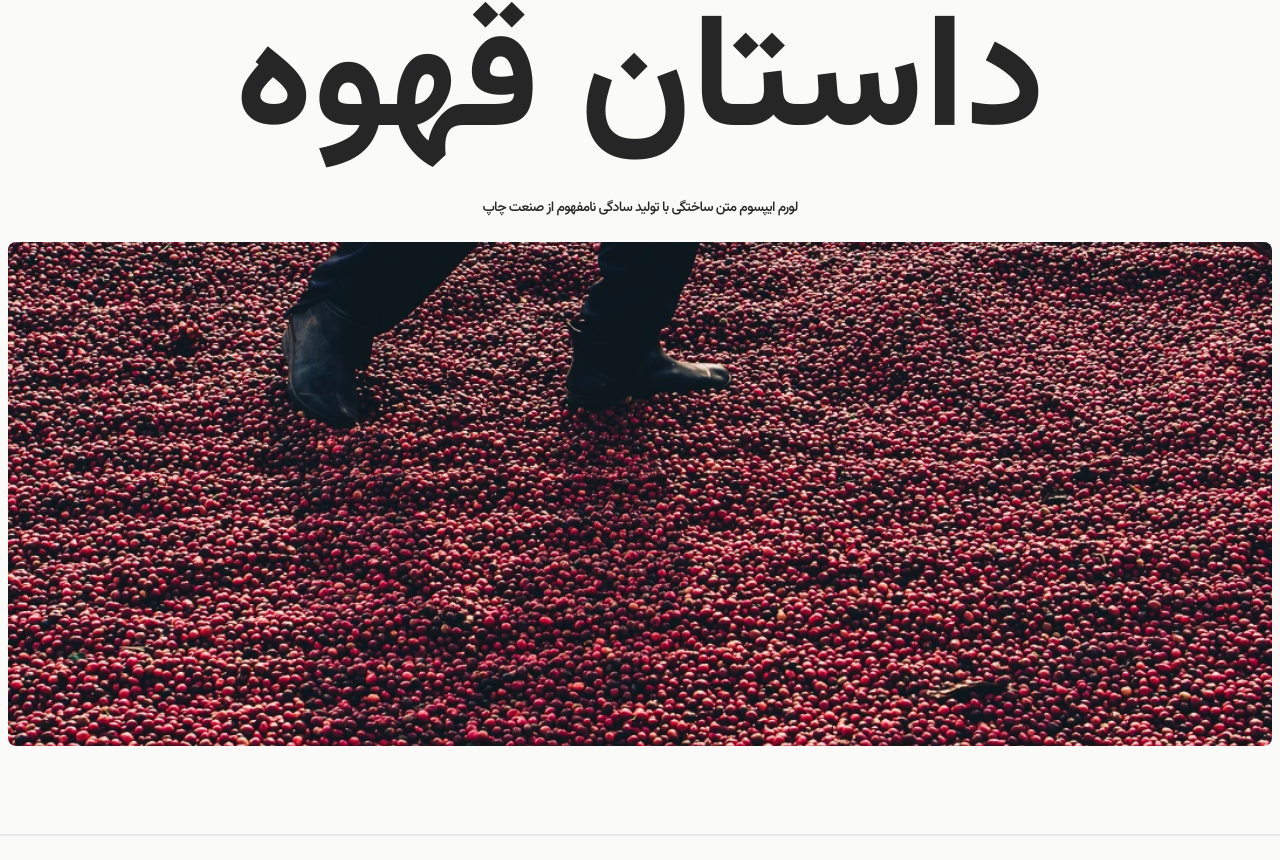
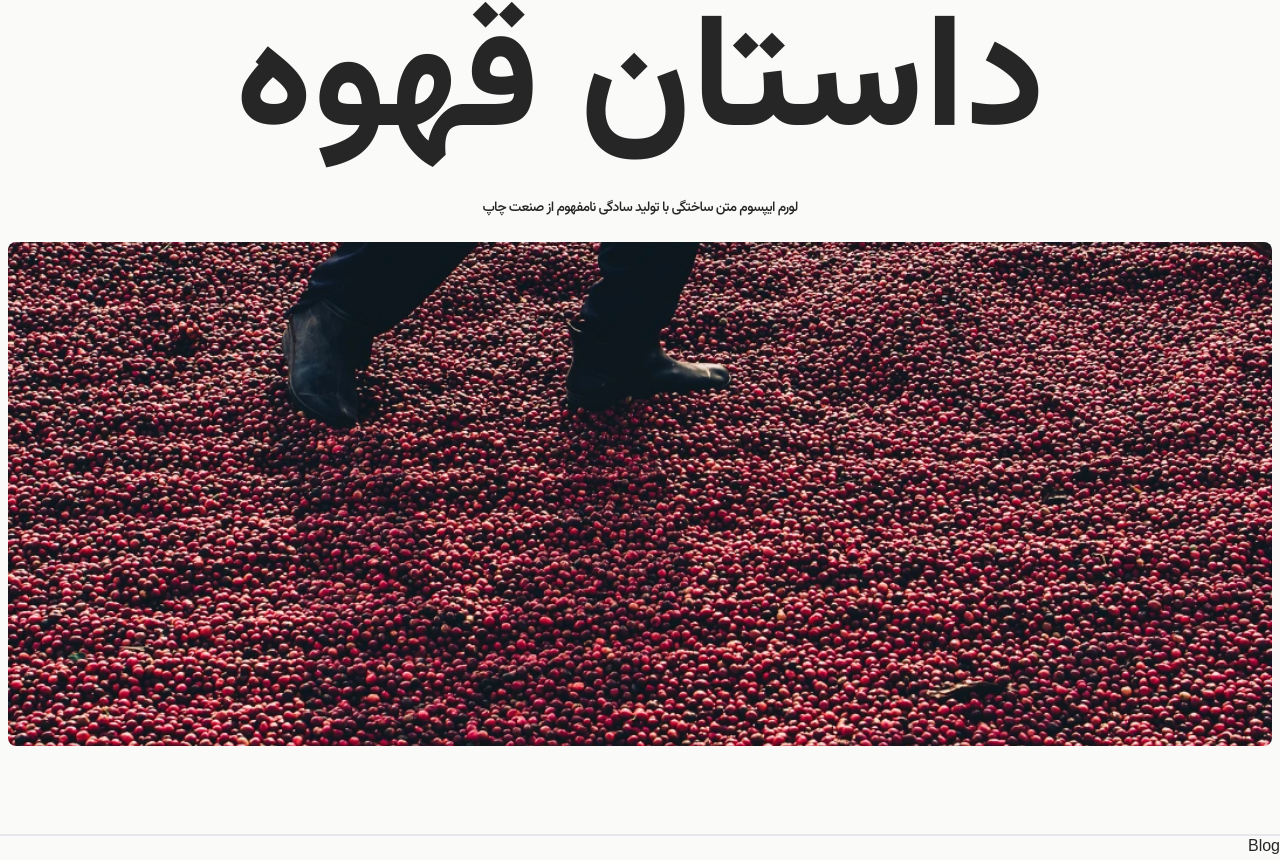
Before and after one commit to MhmmdEmmi/the-need-for-coffee, a React (Vite) app: page / in a window 1280 px wide. Shown: the part 168-1028 px from the top of the page. Before the commit the page ends 1004 px from the top, so only its background shows below. Built offline with nearby package versions, Linux system fonts and the light colour scheme.

Commit message:
create: blog component

```diff
--- a/src/App.jsx
+++ b/src/App.jsx
@@ -1,5 +1,6 @@
 import Navbar from "./components/Navbar";
 import Hero from "./components/Hero";
+import Blog from "./components/Blog";
 
 export default function App() {
   return (
@@ -7,6 +8,7 @@ export default function App() {
       <main className="overflow-x-hidden antialiased text-neutral-800">
         <Navbar />
         <Hero />
+        <Blog />
       </main>
     </>
   );
--- /dev/null
+++ b/src/components/Blog.jsx
@@ -0,0 +1,5 @@
+const Blog = () => {
+  return <div>Blog</div>;
+};
+
+export default Blog;
```
